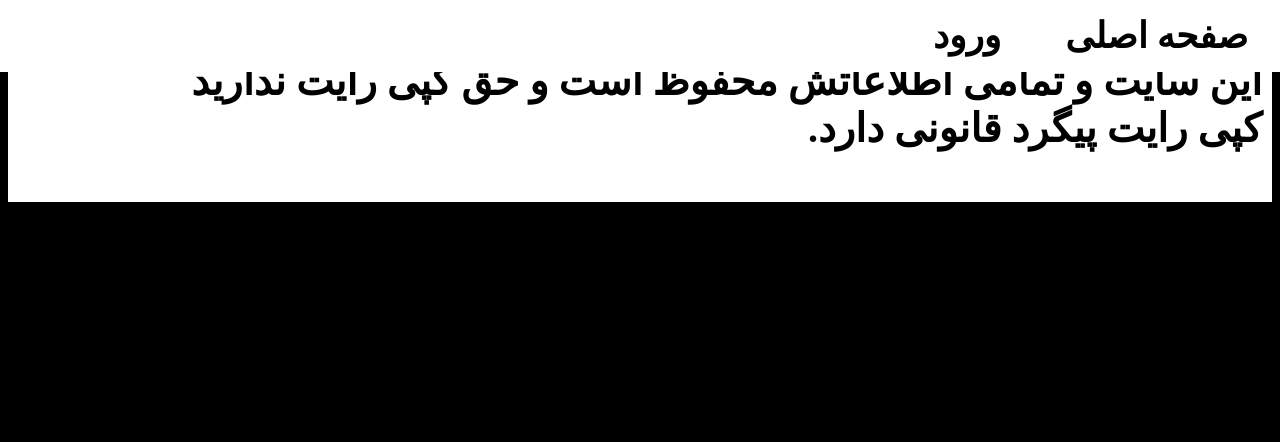
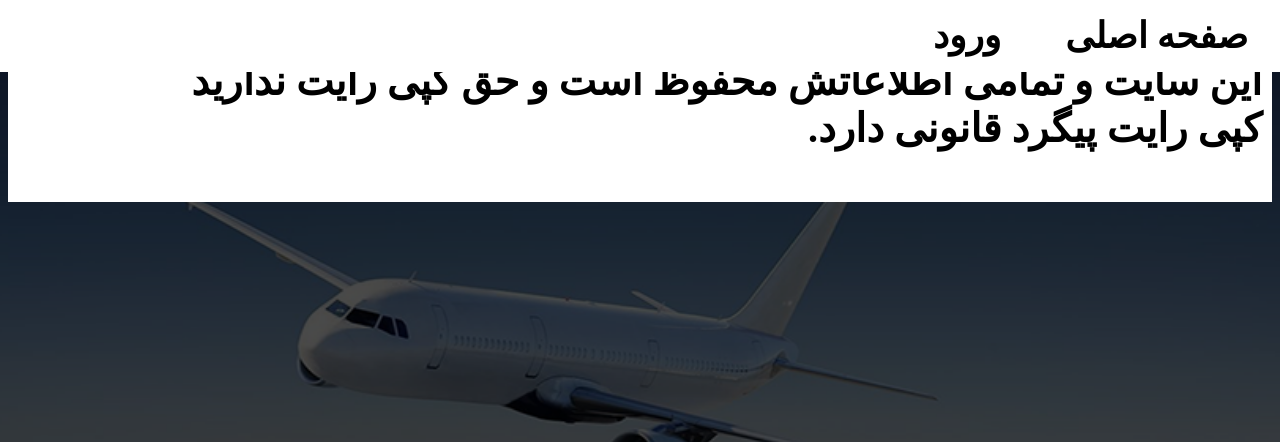
Before and after one commit to amiraligholizadeh1388/flies, a Python web app: template templates/base.html in a window 1280 px wide. Shown: the top 442 px of the page. Run offline with Jinja, Linux system fonts and the light colour scheme; the template is opened without the code that fills it, so the values that code supplies are empty.

Commit message:
change css

```diff
--- a/static/css/style.css
+++ b/static/css/style.css
@@ -1,6 +1,7 @@
 body {
     color: white;
-    background-color: black;
+    background-image: url("../images/bg.png");
+    background-size: cover;
     background-position: center;
     background-attachment: fixed;
     display: flex;
```
Also changed, not shown: static/images/bg.png (added).
